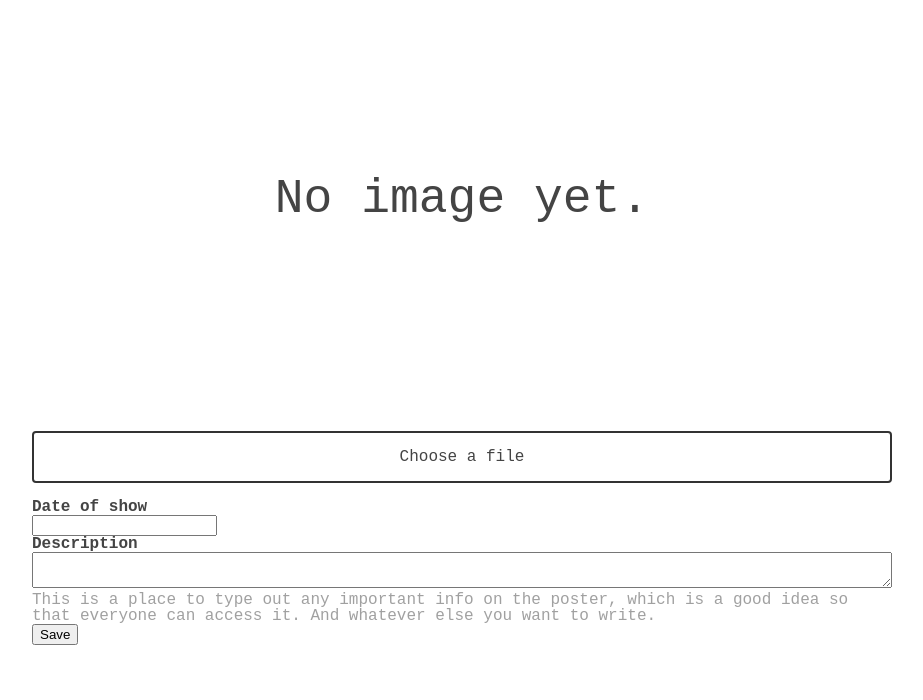
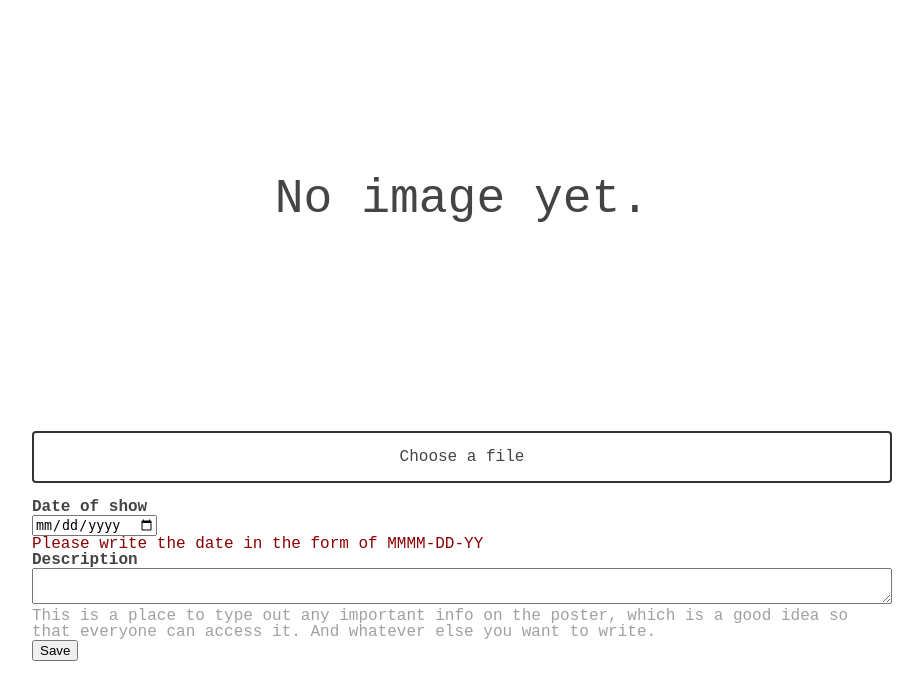
Before and after one commit to patreeceeo/showposter, a Django app: page /create-post in a window 1280 px wide. Shown: the part 17-717 px from the top of the page, without its empty margins (178-1101 px from the left). Run offline with Django 3.2, Linux system fonts and the light colour scheme; data that the repository does not hold is empty; parts of the project's set-up code (start-up, migrations or seed data) failed here and were passed over; some libraries are stand-ins or nearby versions.

Commit message:
use native date input with ultra-minimalist fallback

```diff
--- a/posts/static/index.css
+++ b/posts/static/index.css
@@ -171,6 +171,13 @@ a  {
   width: 100%;
 }
 
+.Form_labelledInput > input + .Form_inputErrorMessage {
+  display: none;
+}
+.Form_labelledInput > input:invalid + .Form_inputErrorMessage {
+  display: block;
+  color: darkred;
+}
 
 .mb {
   margin-bottom: 1em;
--- a/templates/create-post.html
+++ b/templates/create-post.html
@@ -27,13 +27,14 @@
   </form>
   <form class="Form" method="post" enctype="multipart/form-data">
     {% csrf_token %}
-    <label>
+    <label class="Form_labelledInput">
       <span class="Form_label">Date of show</span>
-      <input type="text" name="end_date" required>
+      <input type="date" name="end_date" required pattern="\d{4}-\d{2}-\d{2}" aria-errormessage="form_date_error_message">
+      <span class="Form_inputErrorMessage" id="form_date_error_message">Please write the date in the form of MMMM-DD-YY</span>
     </label>
     <label>
       <span class="Form_label">Description</span>
-      <textarea class="Form_textarea" name="alternate_text" required aria-described-by="form_alternate_text_description"></textarea>
+      <textarea class="Form_textarea" name="alternate_text" required aria-describedby="form_alternate_text_description"></textarea>
     </label>
     <span class="Form_inputDescription" id="form_alternate_text_description">This is a place to type out any important info on the poster, which is a good idea so that everyone can access it. And whatever else you want to write.</span>
     <input type="hidden" name="image" id="uploaded-image-id-input">
@@ -41,7 +42,7 @@
   </form>
 </div>
 <script src="{% static "axios.js" %}"></script>
-<script type="module" src="{% static "index.js" %}"></script>
+<script type="module" src="{% static "upload.js" %}"></script>
 {% endblock content %}
 {% comment %}
 vim: filetype=htmldjango
```
